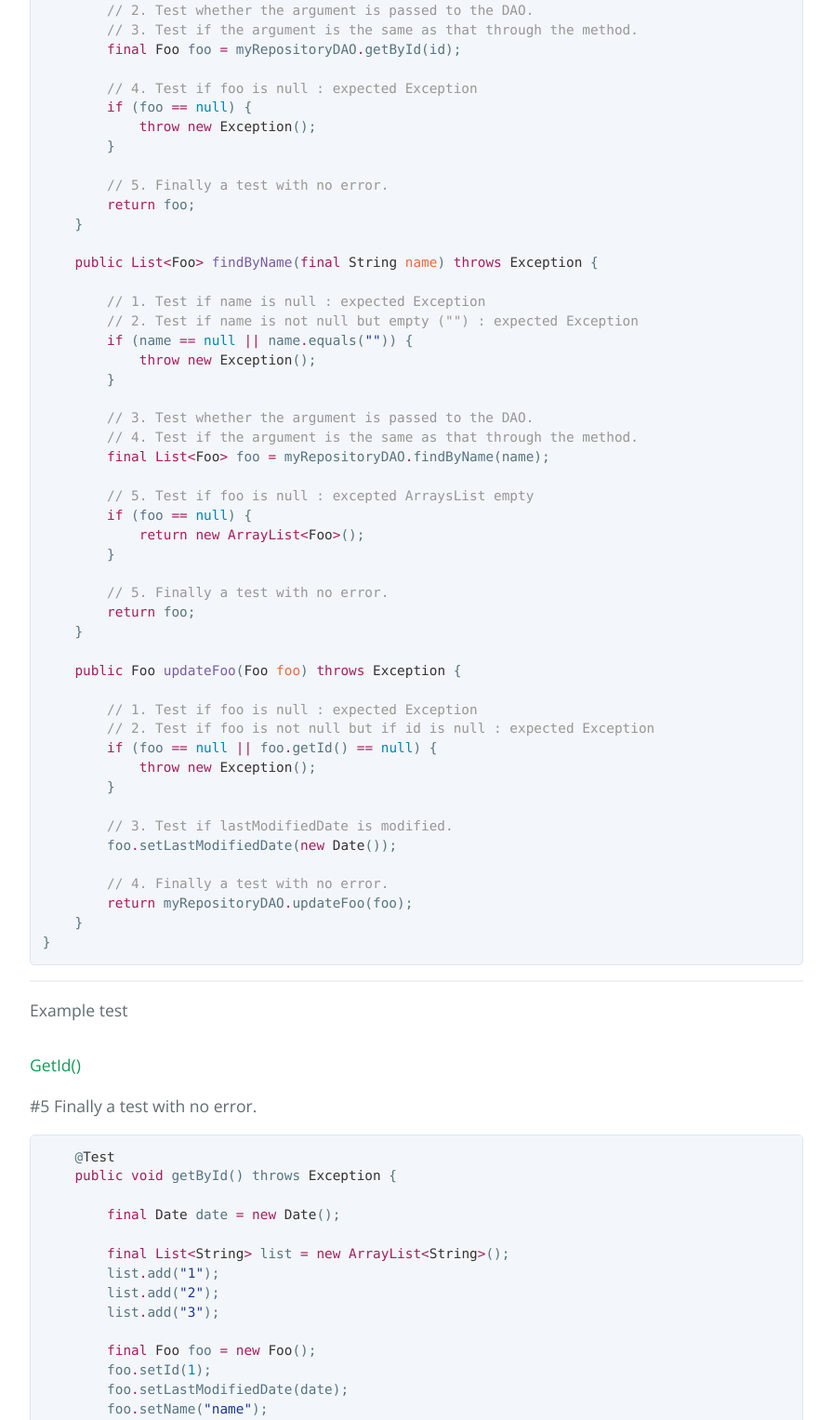
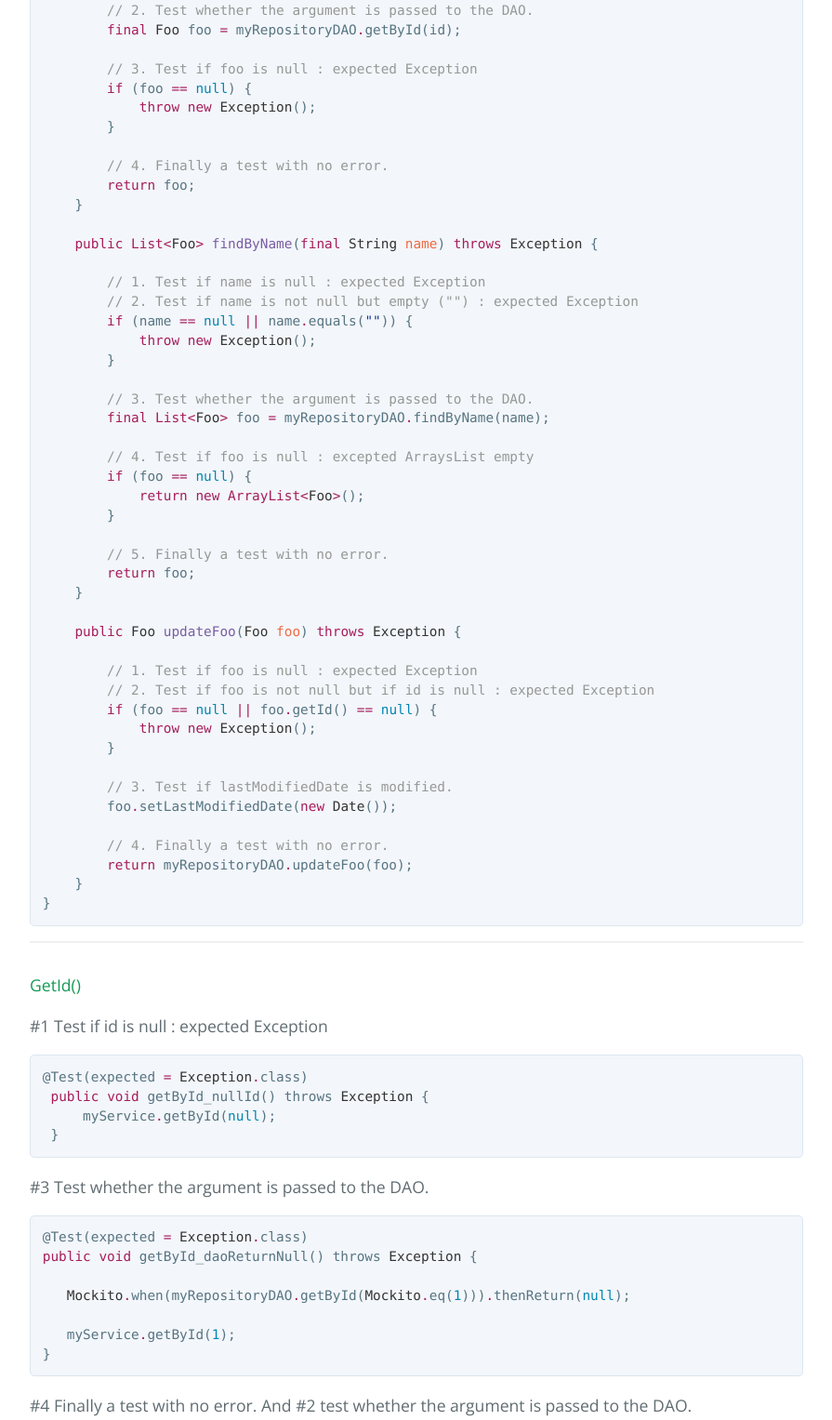
Before and after one commit to MaximeFrancoeur/How-do-tests, a plain HTML site: page index.html in a window 1280 px wide. Shown: the part 3066-4593 px from the top of the page at 93% size, without its empty margins (192-1087 px from the left). Drawn offline with nearby package versions, Linux system fonts and the light colour scheme.

```diff
--- a/index.html
+++ b/index.html
@@ -123,15 +123,14 @@
         }
 
         <span class="pl-c">// 2. Test whether the argument is passed to the DAO.</span>
-        <span class="pl-c">// 3. Test if the argument is the same as that through the method.</span>
         <span class="pl-k">final</span> <span class="pl-smi">Foo</span> foo <span class="pl-k">=</span> myRepositoryDAO<span class="pl-k">.</span>getById(id);
 
-        <span class="pl-c">// 4. Test if foo is null : expected Exception</span>
+        <span class="pl-c">// 3. Test if foo is null : expected Exception</span>
         <span class="pl-k">if</span> (foo <span class="pl-k">==</span> <span class="pl-c1">null</span>) {
             <span class="pl-k">throw</span> <span class="pl-k">new</span> <span class="pl-smi">Exception</span>();
         }
 
-        <span class="pl-c">// 5. Finally a test with no error.</span>
+        <span class="pl-c">// 4. Finally a test with no error.</span>
         <span class="pl-k">return</span> foo;
     }
 
@@ -144,10 +143,9 @@
         }
 
         <span class="pl-c">// 3. Test whether the argument is passed to the DAO.</span>
-        <span class="pl-c">// 4. Test if the argument is the same as that through the method.</span>
         <span class="pl-k">final</span> <span class="pl-k">List&lt;<span class="pl-smi">Foo</span>&gt;</span> foo <span class="pl-k">=</span> myRepositoryDAO<span class="pl-k">.</span>findByName(name);
 
-        <span class="pl-c">// 5. Test if foo is null : excepted ArraysList empty</span>
+        <span class="pl-c">// 4. Test if foo is null : excepted ArraysList empty</span>
         <span class="pl-k">if</span> (foo <span class="pl-k">==</span> <span class="pl-c1">null</span>) {
             <span class="pl-k">return</span> <span class="pl-k">new</span> <span class="pl-k">ArrayList&lt;<span class="pl-smi">Foo</span>&gt;</span>();
         }
@@ -174,14 +172,29 @@
 
 <hr>
 
-<p>Example test</p>
-
 <h4>
 <a id="getid" class="anchor" href="#getid" aria-hidden="true"><span class="octicon octicon-link"></span></a>GetId()</h4>
 
-<p>#5 Finally a test with no error.</p>
+<p>#1 Test if id is null : expected Exception</p>
 
-<div class="highlight highlight-java"><pre>    @<span class="pl-smi">Test</span>
+<div class="highlight highlight-java"><pre>@Test(expected <span class="pl-k">=</span> <span class="pl-smi">Exception</span><span class="pl-k">.</span>class)
+ <span class="pl-k">public</span> <span class="pl-k">void</span> getById_nullId() throws <span class="pl-smi">Exception</span> {
+     myService<span class="pl-k">.</span>getById(<span class="pl-c1">null</span>);
+ }</pre></div>
+
+<p>#3 Test whether the argument is passed to the DAO.</p>
+
+<div class="highlight highlight-java"><pre>@Test(expected <span class="pl-k">=</span> <span class="pl-smi">Exception</span><span class="pl-k">.</span>class)
+<span class="pl-k">public</span> <span class="pl-k">void</span> getById_daoReturnNull() throws <span class="pl-smi">Exception</span> {
+
+   <span class="pl-smi">Mockito</span><span class="pl-k">.</span>when(myRepositoryDAO<span class="pl-k">.</span>getById(<span class="pl-smi">Mockito</span><span class="pl-k">.</span>eq(<span class="pl-c1">1</span>)))<span class="pl-k">.</span>thenReturn(<span class="pl-c1">null</span>);
+
+   myService<span class="pl-k">.</span>getById(<span class="pl-c1">1</span>);
+}</pre></div>
+
+<p>#4 Finally a test with no error. And #2 test whether the argument is passed to the DAO.</p>
+
+<div class="highlight highlight-java"><pre>@<span class="pl-smi">Test</span>
 <span class="pl-k">public</span> <span class="pl-k">void</span> getById() throws <span class="pl-smi">Exception</span> {
 
    <span class="pl-k">final</span> <span class="pl-smi">Date</span> date <span class="pl-k">=</span> <span class="pl-k">new</span> <span class="pl-smi">Date</span>();
```
Also changed, not shown: params.json (+1 -1 lines). Lines whose indentation alone changed are shown as unchanged.
